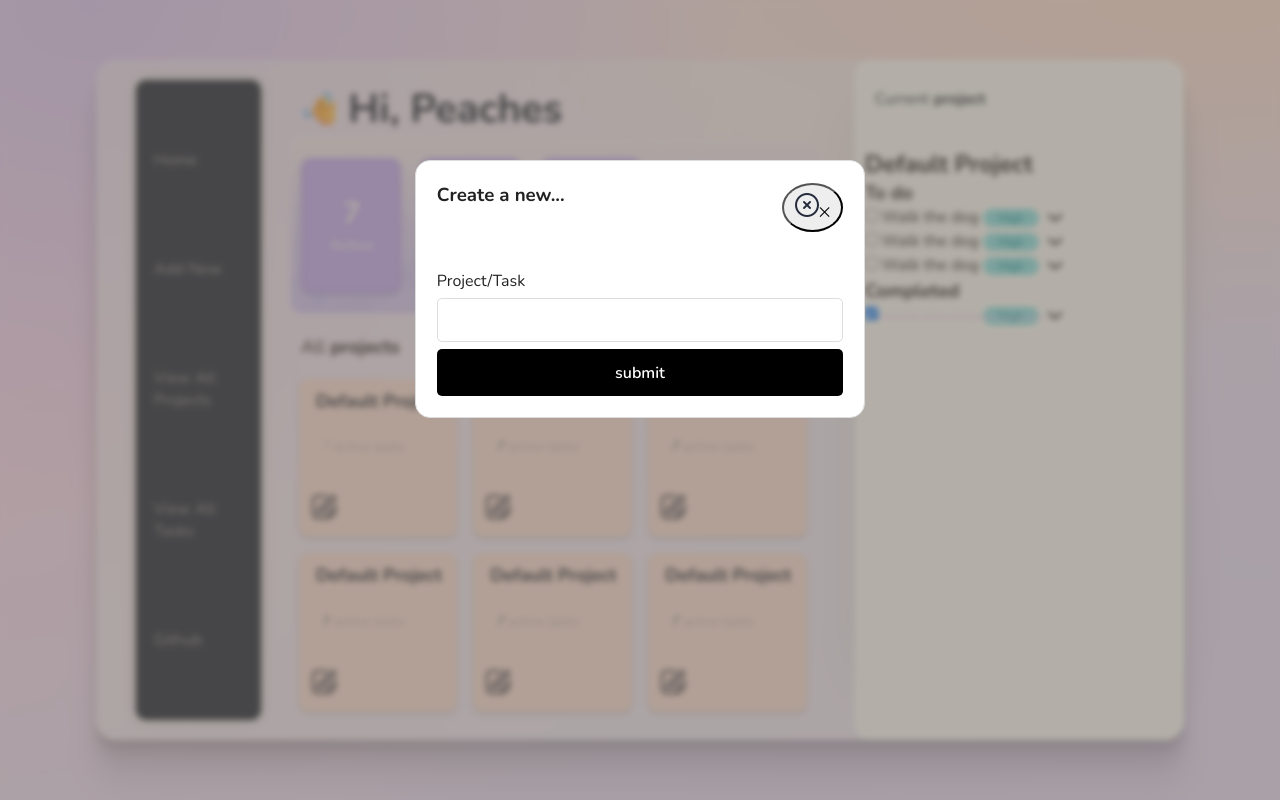
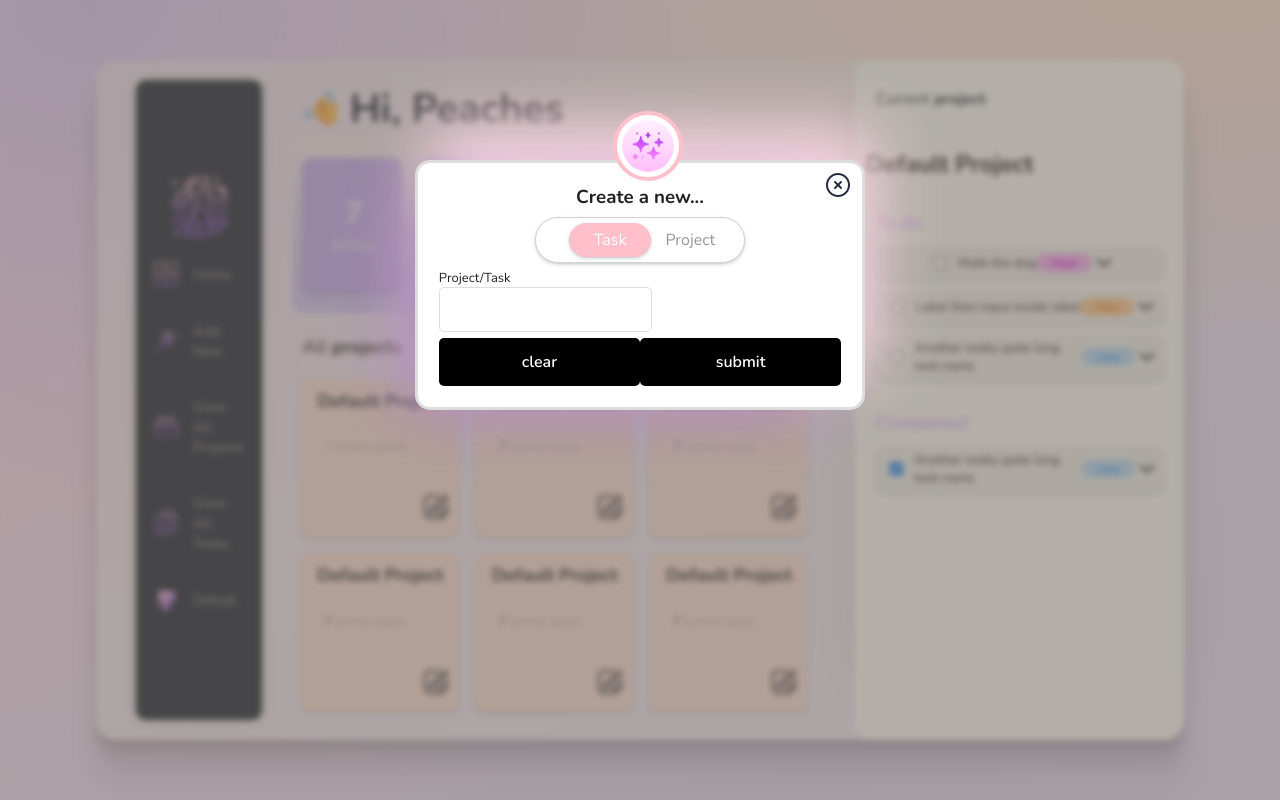
Before and after one commit to Peaches-xo/todo-list, a website built with webpack: page dist/index.html in a window 1280 px wide. Both pictures are taken after a click on the button "Add New". Built offline with nearby package versions, Linux system fonts and the light colour scheme.

Commit message:
Added icons

```diff
--- a/src/controller.js
+++ b/src/controller.js
@@ -12,16 +12,16 @@ console.log('testing from controller.js');
 
 //inititation function
 thisistheview();
-modelfunc();
+
 
 
 
 //function that runs when submit button is clicked
-function createNewProject(projname){
+export function createNewProject(projname){
     console.log('createNewProject firing');
     console.log(projname);
 
     // event.preventDefault();
     // let projname = domCachedElements.name.value;
-     domCachedElements.container.textContent = projname;
+     //domCachedElements.container.textContent = projname;
 };
--- a/src/style.css
+++ b/src/style.css
@@ -70,6 +70,8 @@
     background-color: var(--gradient_bg_color);
     background-image: radial-gradient(var(--gradient_spot1_w) var(--gradient_spot1_h) at left var(--gradient_spot1_x) top var(--gradient_spot1_y), var(--gradient_spot1_color), transparent), radial-gradient(var(--gradient_spot2_w) var(--gradient_spot2_h) at left var(--gradient_spot2_x) top var(--gradient_spot2_y), var(--gradient_spot2_color), transparent), radial-gradient(var(--gradient_spot3_w) var(--gradient_spot3_h) at left var(--gradient_spot3_x) top var(--gradient_spot3_y), var(--gradient_spot3_color), transparent), radial-gradient(var(--gradient_spot4_w) var(--gradient_spot4_h) at left var(--gradient_spot4_x) top var(--gradient_spot4_y), var(--gradient_spot4_color), transparent);
   }
+
+
 
 /*
   .animated {
@@ -151,22 +153,30 @@ body{
     box-shadow: 0px 0px 10px 3px lightgray;
     display: flex;
     flex-direction: column;
-    justify-content: space-evenly;
+    justify-content: center;
     align-items: flex-start;
+}
+
+.nav .logo{
+  align-self: center;
+  margin: 5px auto;
 }
 
    /* stying of buttons on dash */
   .btn{
     display: inline-block;
+    display:flex;
+    gap:10px;
     padding: 0.8rem;
     background: transparent;
     border: solid 5px transparent;
     color: #94969b;
     cursor: pointer;
     transition: 0.3s ease;
-    font-size: 1rem;
+    font-size: 0.9rem;
     width: 100%;
     text-align: left;
+    align-items: center;
   }
 
   .btn:hover{
@@ -177,6 +187,10 @@ body{
     /* outline: 3px solid #F8AEF9; */
   }
 
+  .btn img{
+    margin-right: 5px;
+
+  }
 
 .hello{
     grid-area: hello;
@@ -272,7 +286,7 @@ body{
     gap: 5px;
 }
 
-
+/* ALL PROJECTS DISPLAY */
 .taskbox{
     grid-area: taskbox;
     display:grid;
@@ -294,28 +308,6 @@ body{
         transition: 0.4s ease;
     }
 
-/* project-item hovers */
-    .project-item:hover{
-
-        border-left: solid 2px #f8ece9;
-        border-bottom: solid 2px #f8ece9;
-
-    }
-    /* .project-item:nth-child(2):hover{
-        box-shadow: 0px 8px 15px -4px var(--project_color2);
-    }
-    .project-item:nth-child(3):hover{
-        box-shadow: 0px 8px 15px -4px var(--project_color3);
-    }
-    .project-item:nth-child(4):hover{
-        box-shadow: 0px 8px 15px -4px var(--project_color4);
-    }
-    .project-item:nth-child(5):hover{
-        box-shadow: 0px 8px 15px -4px var(--project_color5);
-    }
-    .project-item:nth-child(6):hover{
-        box-shadow: 0px 8px 15px -4px var(--project_color6);
-    } */
     .project-item h5{
         font-size: 18px;
         color: var(--darkGrey);
@@ -334,38 +326,26 @@ body{
     }
     div.project-item-wrapper{
         display: flex;
-        justify-content: space-between;
+        justify-content: flex-end;
         align-items: flex-end;
     }
     button.project-item-editbtn{
         border: solid 1px transparent;
         transition: 0.3s;
         background-color: transparent;
-        /* border-radius: 50px; */
-        /* display: flex;
-        align-items: center;
-        justify-content: center; */
-        /* width: 30px;
-        height: 30px; */
-        /* box-shadow: 0px 0px 15px -4px rgba(246, 243, 248, 0.622); */
     }
-    button.project-item-editbtn img{
-        /* width: 20px; */
+
+    /* project-item hovers */
+    .project-item:hover{
+        border-left: solid 2px #f8ece9;
+        border-bottom: solid 2px #f8ece9;
     }
-        button.project-item-editbtn:hover{
-            cursor: pointer;
-           /* background-color: var(--project_color1); */
-           transform: translateY(-2px);
+    button.project-item-editbtn:hover{
+        cursor: pointer;
+        transform: translateY(-2px);
+    }
 
-        }
 
-    div.project-item-duedate{
-        color: var(--medGrey);
-        font-size: 13px;
-        display: flex;
-        justify-content: flex-end;
-        gap: 5px;
-    }
 
 
 
@@ -402,6 +382,45 @@ body{
     box-shadow: -5px -46px 58px -20px lightgrey;
     padding: 10px;
 }
+
+.project h3{
+    padding: 10px 0px 0px 10px;
+    margin-top: 20px;
+    /* color: var(--project_color5); */
+    font-weight: 500;
+    /* text-decoration: underline;
+    text-decoration-color: var(--lightGrey); */
+
+    background: -webkit-linear-gradient(#fa83fc, #cabcfb);
+    -webkit-background-clip: text;
+    -webkit-text-fill-color: transparent;
+}
+
+/* details */
+.project-task-item{
+    background:#eeeeeeb8;
+    border-radius: 10px;
+    margin: 10px 10px;
+    padding: 5px 5px 5px 15px;
+    display:flex;
+    justify-content: center;
+    flex-wrap: nowrap;
+    position: relative;
+    box-shadow: 0 2px 4px #3a474e26, 0 1px 2px #3a474e26;
+}
+
+
+img.project-task-editbtn {
+    margin-left: auto;
+}
+
+
+summary {
+    display:flex;
+    justify-content: space-between;
+    align-items:center;
+}
+
 .project-task-priority{
     background-color: var(--project_color6);
     color: #008b92;
@@ -409,7 +428,10 @@ body{
     border-radius: 20px;
     padding: 1px 15px;
 }
-
+label{
+    font-size: 13px;
+    display: flex;
+}
 .lowPriority{
     /* background-color: var(--project_color6);
     color: #008b92; */
@@ -427,49 +449,26 @@ body{
     color: #e16d01;
 }
 
+.project-task-description{
+    font-size: 13px;
+    margin: 10px 0px;
+    font-style: italic;
+}
+
 
 
 .project-task-img{
     vertical-align: top;
 }
-
-input[type=checkbox]:checked + label{
-    color: var(--lightGrey);
-    /* text-decoration: line-through; */
+input[type="checkbox"] {
+    margin-right: 11px;
 }
 
-strikethrough {
-	display: inline-block;
-	position: relative;
-	transition: all 0.5s cubic-bezier(.55, 0, .1, 1);
+input[type="checkbox"]:checked + label,
+input[type="checkbox"]:checked {
+    color: var(--medGrey);
+    text-decoration: line-through !important;
 }
-
-.strikethrough:after {
-	content: '';
-	position: absolute;
-	display: block;
-	width: 13%;
-    margin-left: 15px;
-	height: 1px;
-	box-shadow: 0 1px rgba(255,255,255,0.6);
-	margin-top: -0.7em;
-	background: rgb(96, 95, 95);
-    background: var(--project_color3);
-	transform-origin: center left;
-	animation: strikethrough 1s 0.5s cubic-bezier(.55, 0, .1, 1) 1;
-	transition: transform 0.5s cubic-bezier(.55, 0, .1, 1);
-}
-/* Keyframes for initial animation */
-@keyframes strikethrough {
-	from {
-		transform: scaleX(0);
-	}
-	to {
-		transform: scaleX(1);
-	}
-}
-
-
 
 
 
@@ -489,16 +488,68 @@ strikethrough {
     position: absolute;
     top: 20%;
     background-color: white;
-    border: 1px solid #ddd;
+    border: 3px solid #ddd;
+    /* border: 3px solid pink; */
     border-radius: 15px;
     z-index: 2;
+
+    box-shadow:
+          0px 43px 79px -20px #af86c0,
+          34px -12px 80px -20px #fcd7e4d4;
+
+          box-shadow:
+          -31px 20px 63px -20px #af86c0,
+          13px -35px 63px -2px #fcd7e4fa;
+
   }
 
-  .modal .flex {
+  .create-modal-icon{
+    position: absolute;
+    top: -52px;
+    left: 44%;
+    background: white;
+    border: solid 4px pink;
+    padding: 5px;
+    height: 70px;
+    width: 70px;
+    border-radius: 50px;
+  }
+
+  .modal h3 {
+    margin: 0 auto;
+}
+
+   .modal .flex {
     display: flex;
     align-items: center;
-    justify-content: flex-end;
+    justify-content: center;
   }
+
+.create-modal-select-type{
+    background-color: white;
+    padding: 5px;
+    margin: 0 auto;
+    width: 52%;
+    text-align: center;
+    border-radius: 50px;
+    border: solid 1px lightgrey;
+    color: var(--medGrey);
+    display: flex;
+    gap: 10px;
+    justify-content: center;
+    align-items: center;
+    box-shadow: 0 2px 4px #3a474e26, 0 1px 2px #3a474e26;
+}
+
+.create-modal-select-type span:first-of-type {
+    border: solid 1px pink;
+    background-color: pink;
+    color: white;
+    border-radius: 50px;
+    padding: 5px 24px;
+    margin: 0px 4px;
+    box-shadow: 0 2px 4px #3a474e26, 0 1px 2px #3a474e26;
+}
 
   .modal input {
     padding: 0.7rem 1rem;
@@ -513,7 +564,12 @@ strikethrough {
     margin: 0.4rem 0 0.2rem;
   }
 
+  .create-modal-buttons{
+    display: flex;
+  }
 
+
+.create-modal-buttons button,
   button[type="submit"] {
     display: inline-block;
     padding: 0.8rem;
@@ -525,18 +581,23 @@ strikethrough {
     cursor: pointer;
     border: none;
     font-weight: 600;
+    width: 100%;
   }
 
   .btn-open {
-    /* position: absolute;
-    bottom: 100px; */
+
   }
 
   .btn-close {
-    transform: translate(0px, -31px);
-    padding: 0.5rem 0.7rem;
-    background: #eee;
+    padding: 0;
+    background: transparent;
     border-radius: 50%;
+    border: none;
+    margin-left: auto;
+    position: absolute;
+    top: 10px;
+    right: 12px;
+    cursor: pointer;
   }
 
   .overlay {
```
Also changed, not shown: dist/1dcef2e851e6b2cb2856.png (added), dist/index.html, dist/index_bundle.js, src/images/crystals.png (added), src/images/edit-gradient.png (added), src/images/github24.png (added), src/images/sparkleicon1.png (added), src/images/squares16.png (added), src/images/squares24.png (added), src/images/staricon1.png (added), src/images/stars.png (added), src/images/viewallprojects.png (added), src/images/viewalltasks.png (added), src/images/wand.png (added), 1 more files.
